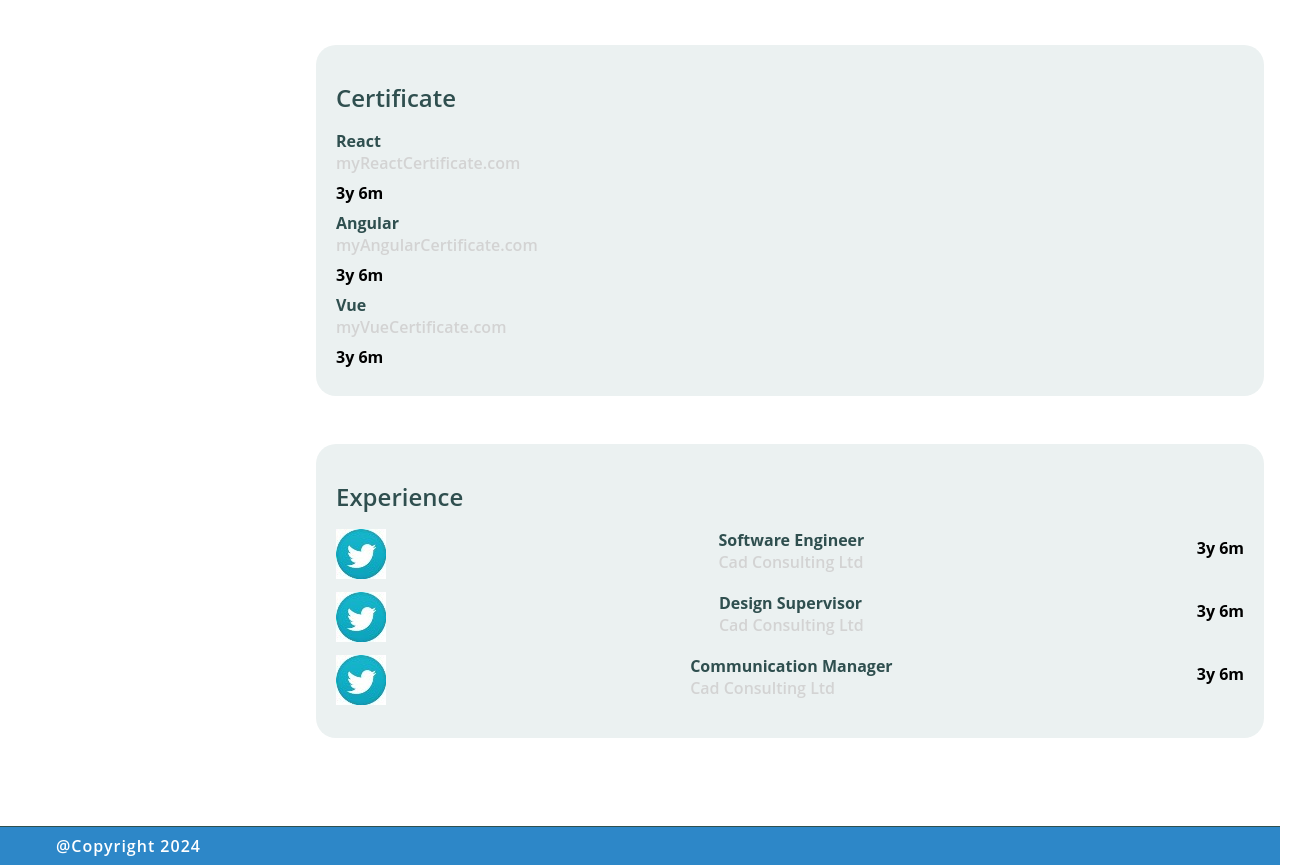
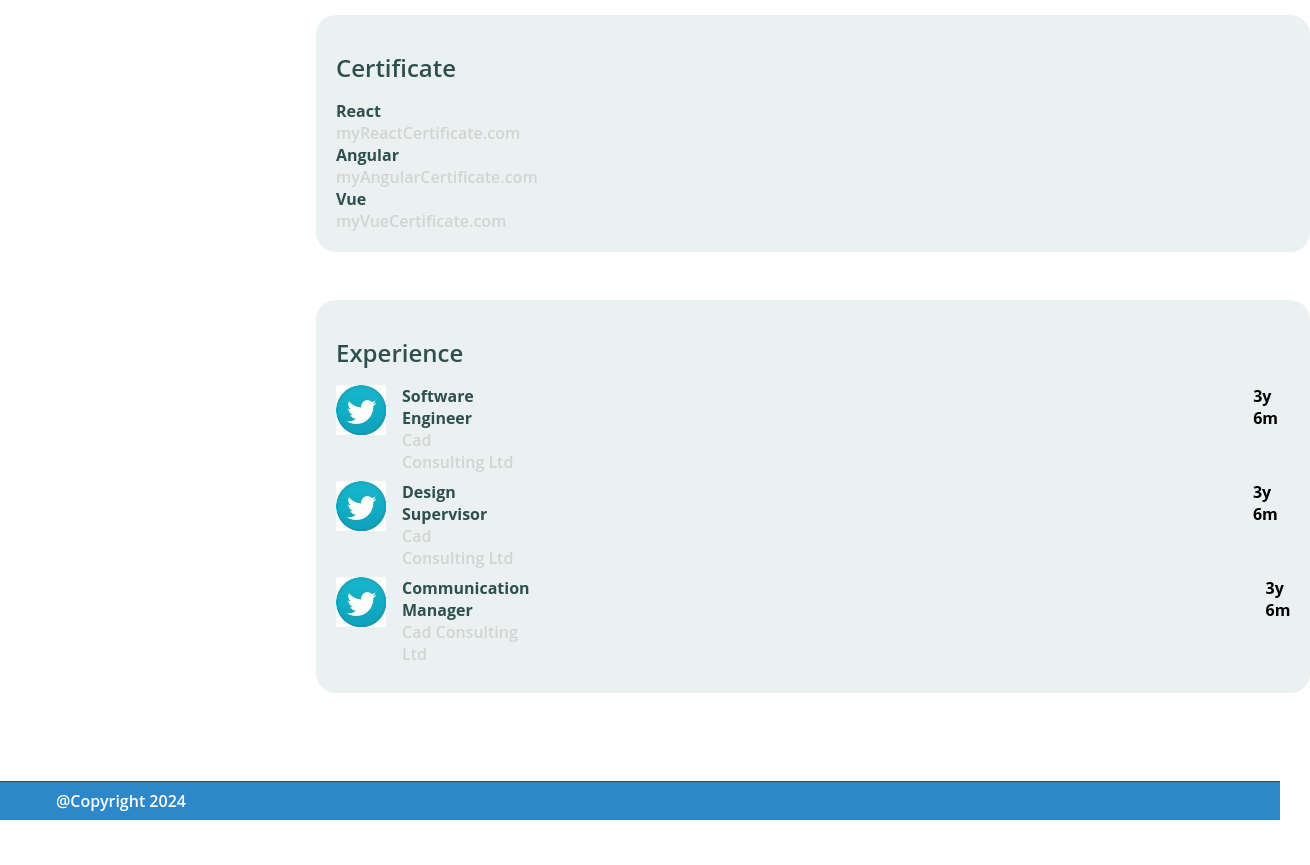
Before and after one commit to KoredeKizzy/Skill-Canvas-Assignment-, a plain HTML site: page index.html in a window 1280 px wide. Shown: the part 1230-2095 px from the top of the page, 1310 px wide, since content can reach past the window. After the commit the page ends 2050 px from the top, so only its background shows below. Drawn offline with Linux system fonts and the light colour scheme.

Commit message:
Skill-Canvas-Assignment-

```diff
--- a/index.html
+++ b/index.html
@@ -122,36 +122,30 @@
                 <section class="gen-pad fourth-section col-span-2">
                     <h4 class="section-titles">Certificate</h4>
                     <div class="Cert-item-wrapper">
-                        <p class="sub-info-label">React</p>
-                        <div class="d">
+                            <p class="sub-info-label">React</p>
                             <p class="sub-info-title">myReactCertificate.com</p>
 
-                        </div>
-                        <div class="space">
-                            <b><p class="t">3y 6m</p></b>
-                        </div>
+                        <!-- <div class="">
+                            <b><p class="">3y 6m</p></b>
+                        </div> -->
                     </div>
 
                     <div class="Cert-item-wrapper">
-                        <p class="sub-info-label">Angular</p>
-                        <div class="d">
+                            <p class="sub-info-label">Angular</p>
                             <p class="sub-info-title">myAngularCertificate.com</p>
 
-                        </div>
-                        <div class="space">
-                            <b><p class="t">3y 6m</p></b>
-                        </div>
+                        <!-- <div class="">
+                            <b><p class="">3y 6m</p></b>
+                        </div> -->
                     </div>
 
                     <div class="Cert-item-wrapper">
-                        <p class="sub-info-label">Vue</p>
+                            <p class="sub-info-label">Vue</p>
+                            <p class="sub-info-title">myVueCertificate.com</p>
 
-                        <div class="d">
-                            <p class="sub-info-title">myVueCertificate.com</p>
-                        </div>
-                        <div class="space">
-                            <b><p class="t">3y 6m</p></b>
-                        </div>
+                        <!-- <div class="">
+                            <b><p class="">3y 6m</p></b>
+                        </div> -->
                     </div>
 
                 </section>
@@ -168,7 +162,7 @@
                                     <p class="sub-info-title">Cad Consulting Ltd</p>
                             </div>
                             <div class="space">
-                                <b><p class="t">3y 6m</p></b>
+                                <b><p class="">3y 6m</p></b>
                             </div>
 
                         </div>
@@ -181,7 +175,7 @@
                                 <p class="sub-info-title">Cad Consulting Ltd</p>
                             </div>
                             <div class="space">
-                                <b><p class="t">3y 6m</p></b>
+                                <b><p class="">3y 6m</p></b>
                             </div>
 
                         </div>
@@ -194,7 +188,7 @@
                                 <p class="sub-info-title">Cad Consulting Ltd</p>
                             </div>
                             <div class="space">
-                                <b><p class="t">3y 6m</p></b>
+                                <b><p class="">3y 6m</p></b>
                             </div>
                         </div>
                     </div>
--- a/style.css
+++ b/style.css
@@ -37,23 +37,23 @@
 
 .hero-content {
   position: relative;
-  margin-top: 10rem;
+  margin-top: 13rem;
   margin-bottom: 3rem;
 }
 
 .hero-text-container {
-  margin-top: 1rem;
+  /* margin-top: 1rem; */
   max-width: max-content;
   background-color: rgba(255, 255, 255, 0.7);
 }
 
 .hero-text-name {
-  font-size: 3rem;
+  font-size: 4rem;
   font-weight: 600;
 }
 
 .hero-text-position {
-  font-size: 1.5rem;
+  font-size: 1.7rem;
 }
 
 .hero-btn-container {
@@ -113,8 +113,8 @@
 /* Personal info Section Styles */
 
 .personal-info-section {
-  padding-left: 2rem;
-  padding-right: 2rem;
+  /* padding-left: 2rem;
+  padding-right: 2rem; */
   padding-top: 2rem;
 }
 
@@ -139,7 +139,6 @@
 
 .contacts-container {
   margin-top: 5rem;
-  display: flex;
   flex-direction: column;
 }
 
@@ -148,12 +147,12 @@
   flex-direction: column;
 }
 
-.space {
+/* .space {
  text-align: left;
  display: flex;
  margin: 0.5rem 0;
  justify-content: space-between;
-}
+} */
 
 
 .contacts-wrapper a {
@@ -168,14 +167,13 @@
 .gen-pad {
   padding-left: 2rem;
   padding-right: 2rem;
-  padding: 20px 20px 20px;
 }
 
 /* Social section */
 
 .socials-icons {
   display: flex;
-  /* justify-content: center; */
+  justify-content: center;
   gap: 0.25rem;
   margin: 1rem 0;
 }
@@ -224,7 +222,6 @@
 
 .cert-item-wrapper {
   margin: 0.75rem 0;
-  display: flex;
 }
 
 /* Fifth Section */
@@ -232,7 +229,12 @@
   display: flex;
   gap: 1rem;
   margin: 0.5rem 0;
-  justify-content: space-between;
+  /* justify-content: space-between; */
+}
+
+.space {
+  margin-left: 45rem;
+  display: inline-flex;
 }
 
 /* footer */
@@ -245,14 +247,12 @@
 }
 
 .footer p {
-  /* font-size: 1rem; */
   padding-left: 2rem;
   font-weight: 600;
   color: white;
 }
 
 .show-mobile-only {
-  /* margin-top: 13rem; */
   display: block;
 }
 
@@ -321,7 +321,7 @@
 
   .footer p {
     text-transform: capitalize;
-    letter-spacing: 1px;
+    letter-spacing: 2gitpx;
   }
 
   .btn {
```
